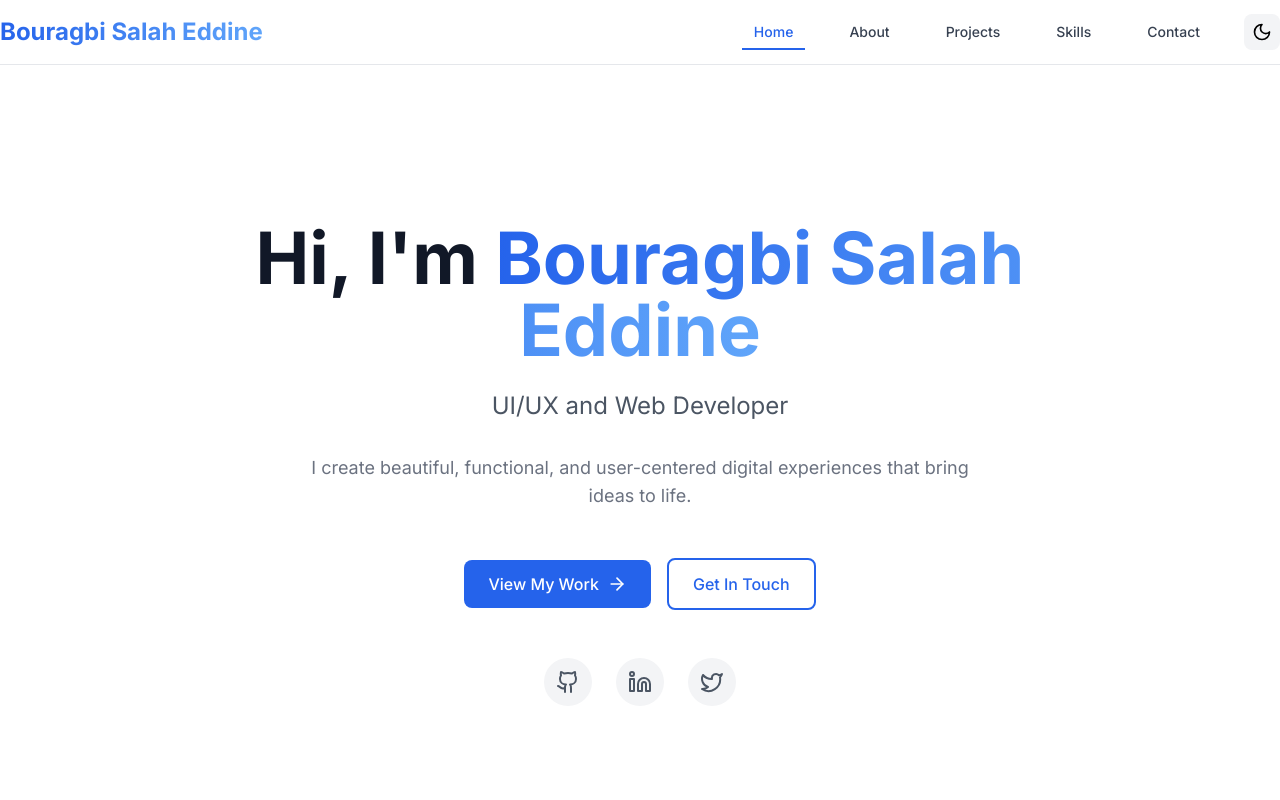
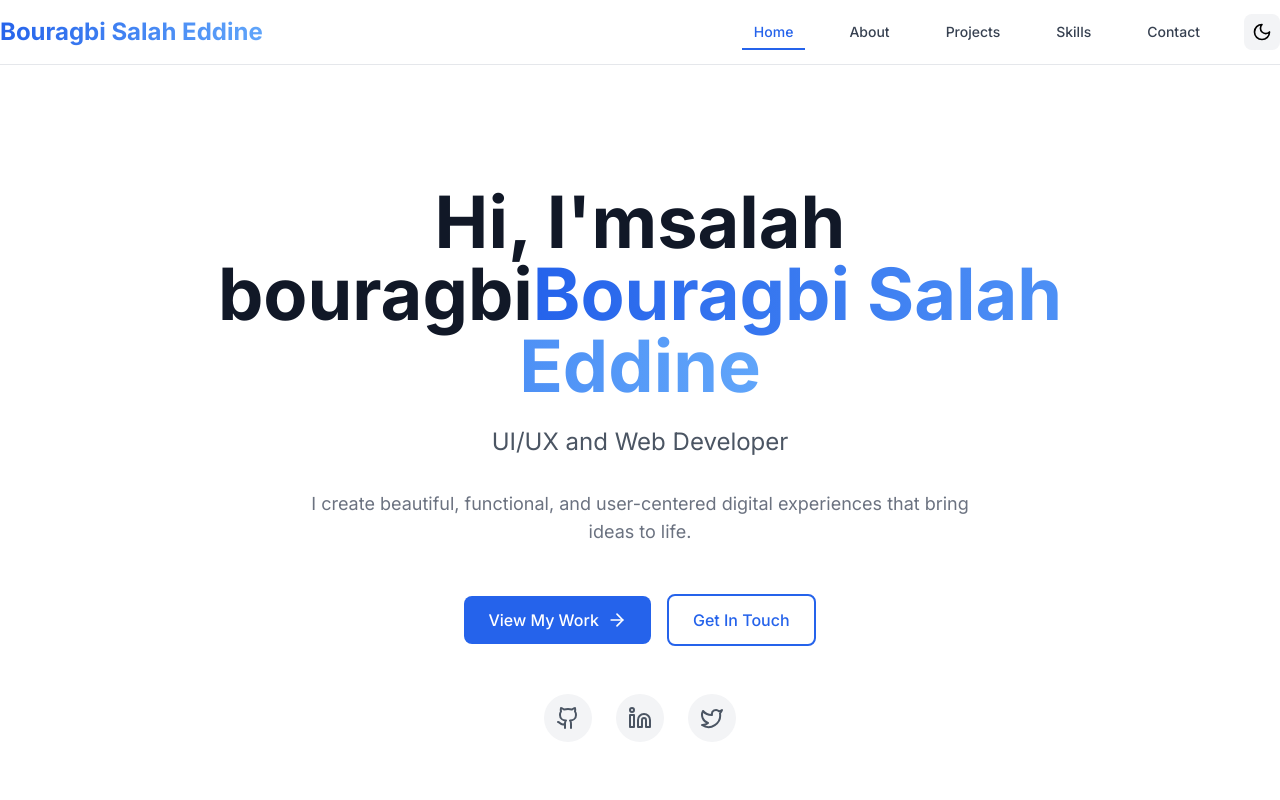
Before and after one commit to Salahbadmind/portfolio-website, a React (Vite) app: page / in a window 1280 px wide. Shown: the top 800 px of the page. Built offline with nearby package versions, Linux system fonts and the light colour scheme.

Commit message:
Update Home.jsx with user modifications

```diff
--- a/src/pages/Home.jsx
+++ b/src/pages/Home.jsx
@@ -20,7 +20,7 @@
               transition={{ duration: 0.8, delay: 0.2 }}
               className="text-5xl md:text-7xl font-bold text-gray-900 dark:text-white mb-6"
             >
-              Hi, I'm{' '}
+              Hi, I'm{'salah bouragbi'}
               <span className="gradient-text">Bouragbi Salah Eddine</span>
             </motion.h1>
 
```
